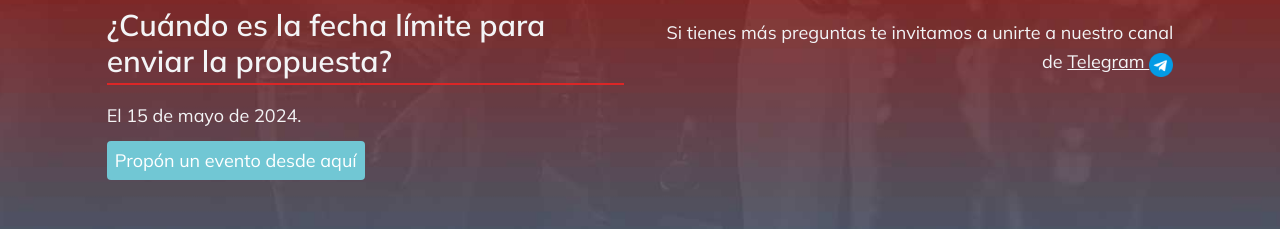
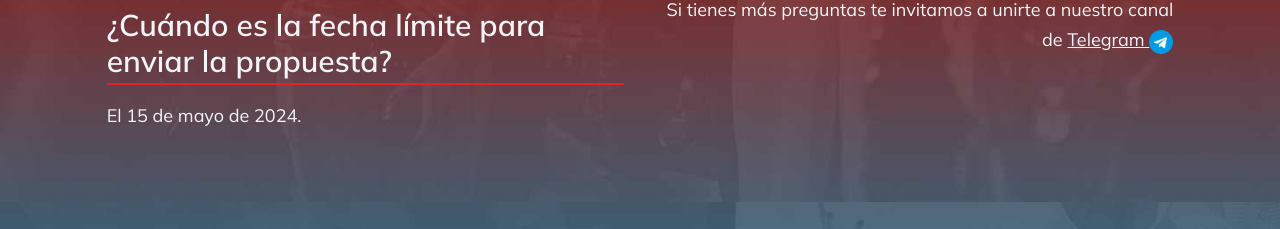
Before and after one commit to hdlabconicet/semana-hd, a React (Vite) app: page / in a window 1280 px wide. Shown: the part 1645-1874 px from the top of the page. Built offline with nearby package versions, Linux system fonts and the light colour scheme; no server answers.

Commit message:
Se elimina botón de propuesta en componente About

```diff
--- a/src/Components/Home/About/About.jsx
+++ b/src/Components/Home/About/About.jsx
@@ -23,7 +23,7 @@ const About = () => {
           <div className="question">
             <h3>¿Cuándo es la fecha límite para enviar la propuesta?</h3>
             <p>El 15 de mayo de 2024.</p>
-            <p className="mt-4"><NavLink to="/proposal" className="proposal">Propón un evento desde aquí</NavLink></p>
+            {/*<p className="mt-4"><NavLink to="/proposal" className="proposal">Propón un evento desde aquí</NavLink></p>*/}
           </div>
         </div>
         <div className="lg:w-1/2">
```
